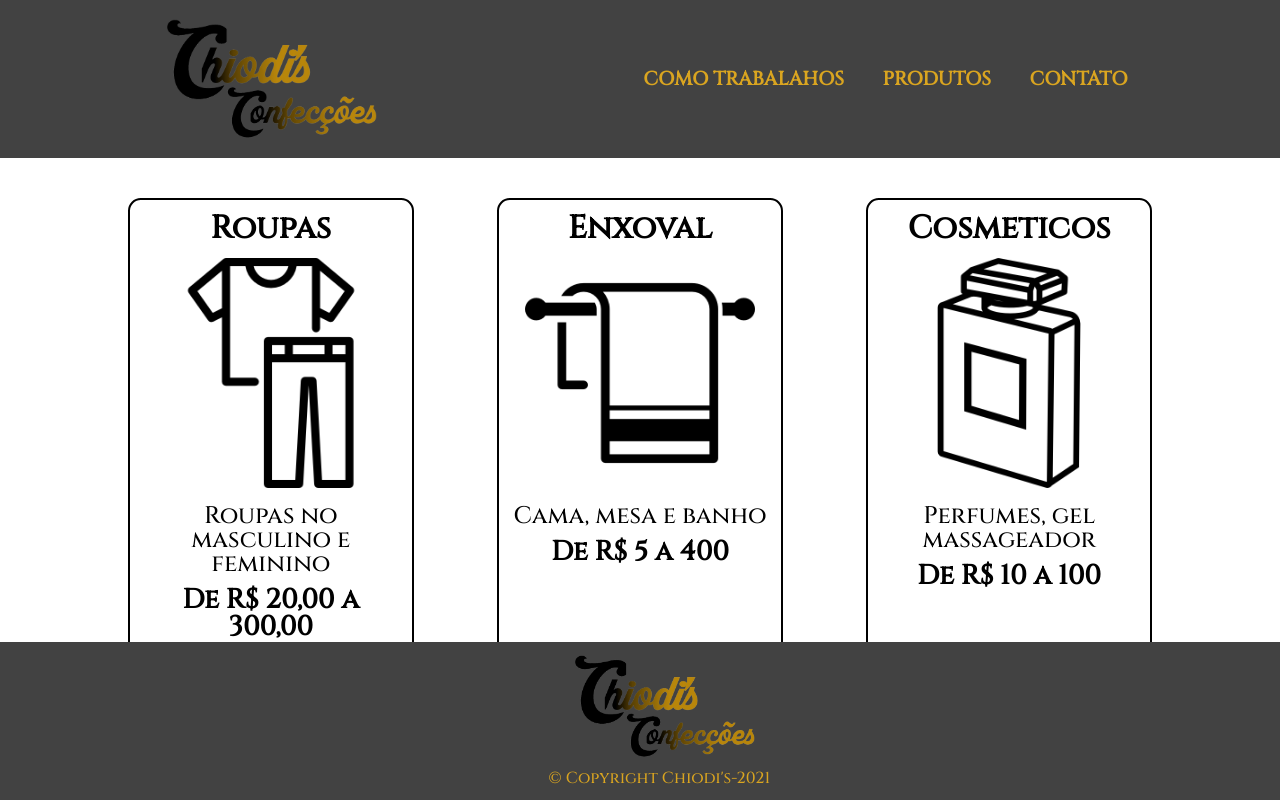
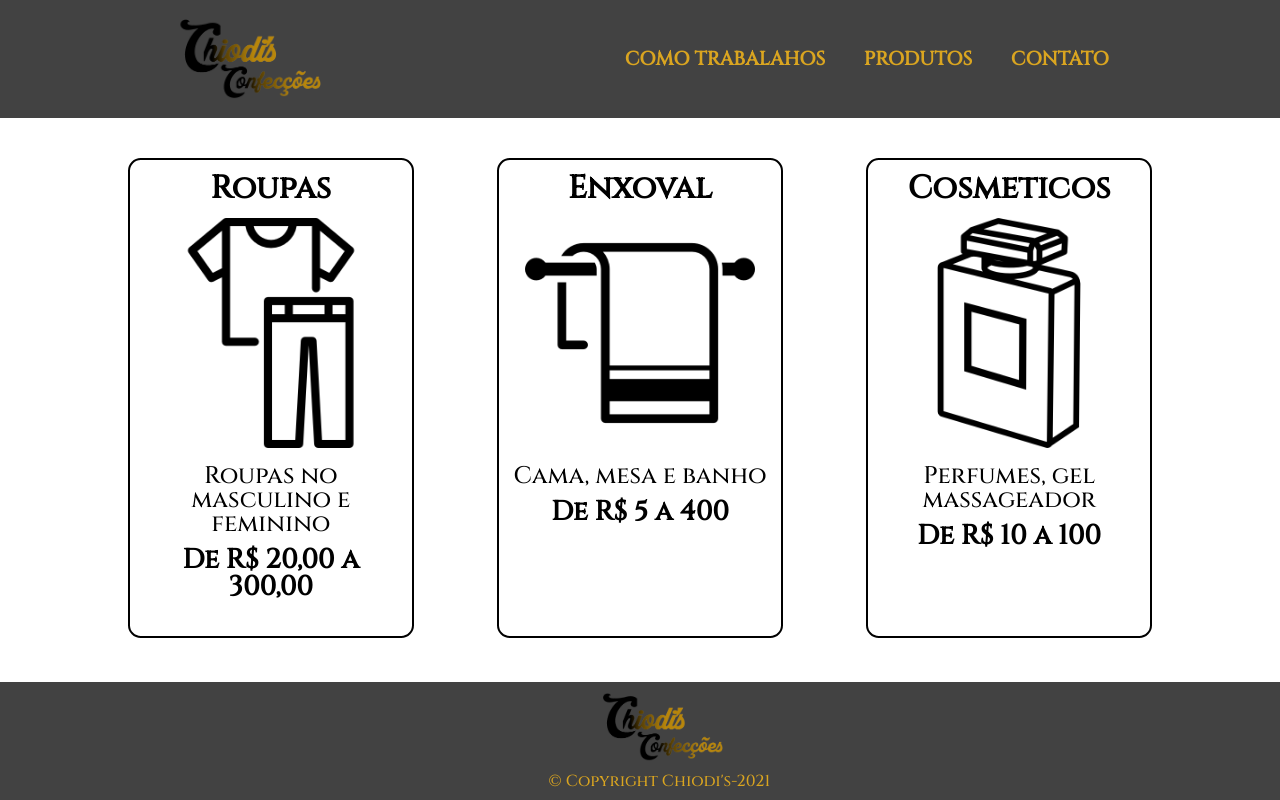
Before and after one commit to SrChiodi/Curso_06-21, a plain HTML site: page Main/html/produtos.html in a window 1280 px wide. Shown: the top 800 px of the page. Drawn offline with Linux system fonts and the light colour scheme.

Commit message:
Produtos e Contato finalizado

```diff
--- a/Main/css/produtos.CSS
+++ b/Main/css/produtos.CSS
@@ -11,7 +11,7 @@ header {
 	padding: 1.5vw;
 	background: #424242;
 	width: 100vw;
-	height: 15vh;
+	height: 10vh;
 }
 .fot {
 	transition: .3s;
@@ -48,7 +48,7 @@ nav a:hover {
 main {
 	display: flex;
 	justify-content: center;
-
+	height: 70vh;
 }
 .produtos {
 	display: flex;
@@ -95,14 +95,13 @@ footer {
 	align-items: center;
 	padding: 1.5vw;
 	background: #424242;
-	position: fixed;
+	position: absolute;
 	bottom: 0;
 	width: 100vw;
-	height: 15vh;
+	height: 10vh;
 }
 #img_rdp {
-	width: 15vw;
-	height: 10vw;
+	width: 10vw;
 	transition: .3s;
 }
 #copyright {
```
